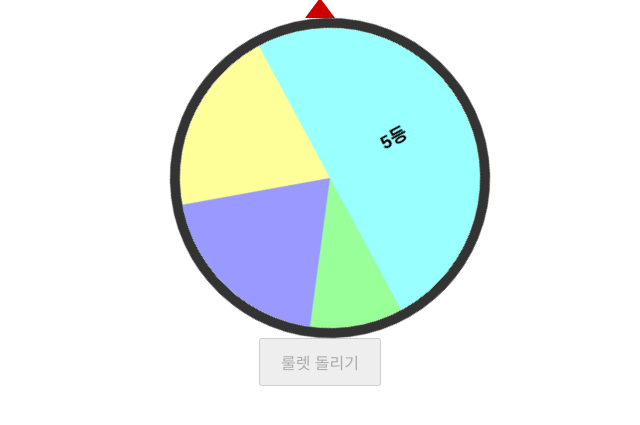
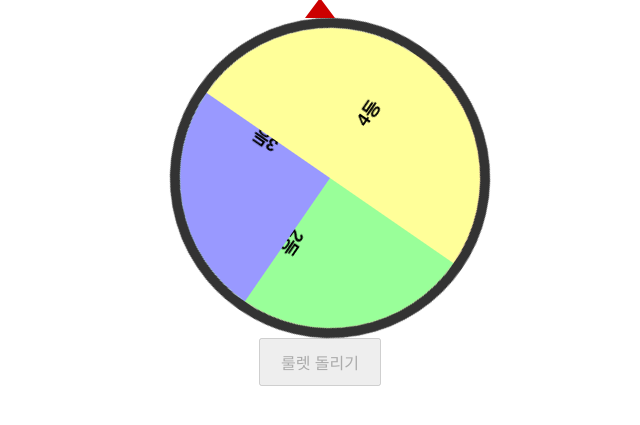
Before and after one commit to kimsungsil1/roulette, a plain HTML site: page index.html in a window 1280 px wide. Both pictures are taken after a click on the button "룰렛 돌리기". Shown: the part 79-504 px from the top of the page, without its empty margins (320-960 px from the left). Drawn offline with Linux system fonts and the light colour scheme.

Commit message:
Update index.html

```diff
--- a/index.html
+++ b/index.html
@@ -2,7 +2,7 @@
 <html lang="ko">
 <head>
   <meta charset="UTF-8">
-  <title>카페듀몽블랑 이벤트 룰렛</title>
+  <title>카페듀몽블랑 룰렛 이벤트</title>
   <style>
     body {
       text-align: center;
@@ -13,6 +13,7 @@
     h1 {
       margin-top: 30px;
     }
+
     #wheelContainer {
       position: relative;
       margin: 0 auto;
@@ -28,53 +29,49 @@
       position: relative;
       overflow: hidden;
       transform-origin: center center;
-      /* 회전이 처음에는 0도로 시작 */
       transform: rotate(0deg);
     }
-    /* 룰렛의 분할 영역(5등분) */
+    /* 룰렛 분할 영역(4등분) */
     .segment {
       position: absolute;
-      width: 150px;   /* 절반 */
+      width: 150px;   /* 지름의 절반 */
       height: 300px;
       top: 0;
-      left: 150px;    /* 중간 지점부터 시작 */
+      left: 150px;    /* 룰렛 중앙 기준으로 시작 */
       transform-origin: left center;
-      /* 필요 시 임의의 배경색으로 구분 */
     }
-    /* 5등까지 총 5개 (72도씩) */
+    /* 각 4칸(90도씩) */
     .seg1 {
       transform: rotate(0deg);
-      background-color: #f99;
+      background-color: #f99; /* 1등 영역 색상 */
     }
     .seg2 {
-      transform: rotate(72deg);
-      background-color: #9f9;
+      transform: rotate(90deg);
+      background-color: #9f9; /* 2등 영역 색상 */
     }
     .seg3 {
-      transform: rotate(144deg);
-      background-color: #99f;
+      transform: rotate(180deg);
+      background-color: #99f; /* 3등 영역 색상 */
     }
     .seg4 {
-      transform: rotate(216deg);
-      background-color: #ff9;
+      transform: rotate(270deg);
+      background-color: #ff9; /* 4등 영역 색상 */
     }
-    .seg5 {
-      transform: rotate(288deg);
-      background-color: #9ff;
-    }
-    /* 각 세그먼트 내부 텍스트도 확인 가능하게(임의 예시) */
+    /* 각 세그먼트 내부 텍스트(등수) */
     .segment span {
       display: block;
       text-align: center;
       padding-top: 130px; /* 세그먼트 가운데쯤 */
       font-weight: bold;
       font-size: 18px;
+      /* 글자 세우고 싶으면 회전 보정 */
+      /* transform: rotate(-45deg); */
     }
 
-    /* 룰렛 위에 고정된 포인터(삼각형) */
+    /* 포인터(삼각형) */
     #pointer {
       position: absolute;
-      top: -20px; /* 룰렛 중심 위에 걸치도록 */
+      top: -20px;
       left: 50%;
       transform: translateX(-50%);
       width: 0;
@@ -91,6 +88,7 @@
       font-size: 16px;
       cursor: pointer;
     }
+
     #result {
       margin-top: 20px;
       font-size: 20px;
@@ -103,17 +101,16 @@
 </head>
 <body>
   <h1>카페듀몽블랑 룰렛 이벤트</h1>
-
-  <!-- 룰렛 컨테이너 (포인터와 룰렛 본체) -->
   <div id="wheelContainer">
+    <!-- 포인터 -->
     <div id="pointer"></div>
+    <!-- 룰렛 본체 -->
     <div id="wheel">
-      <!-- 5개 세그먼트 (1등 ~ 5등) -->
+      <!-- 네 개 세그먼트 (1등 ~ 4등) -->
       <div class="segment seg1"><span>1등</span></div>
       <div class="segment seg2"><span>2등</span></div>
       <div class="segment seg3"><span>3등</span></div>
       <div class="segment seg4"><span>4등</span></div>
-      <div class="segment seg5"><span>5등</span></div>
     </div>
   </div>
 
@@ -122,32 +119,32 @@
   <div id="coupon"></div>
 
   <script>
-    // 각 등수와 당첨 확률, 쿠폰 파일 설정
+    // 각 등수별 정보(이름, 확률, 쿠폰 파일)
     const prizes = [
-      { name: "1등", probability: 1, coupon: "coupon1.pdf" },
-      { name: "2등", probability: 4, coupon: "coupon2.pdf" },
+      { name: "1등", probability: 1,  coupon: "coupon1.pdf" },
+      { name: "2등", probability: 4,  coupon: "coupon2.pdf" },
       { name: "3등", probability: 15, coupon: "coupon3.pdf" },
-      { name: "4등", probability: 30, coupon: "coupon4.pdf" },
-      { name: "5등", probability: 50, coupon: "coupon5.pdf" }
+      { name: "4등", probability: 80, coupon: "coupon4.pdf" }
     ];
 
-    // 확률로 당첨 등수를 결정하는 함수
+    // 확률에 따라 당첨 결과 반환
     function getPrize() {
-      let rand = Math.random() * 100; // 0~100 난수
+      let rand = Math.random() * 100; // 0~100
       let cumulative = 0;
       for (let prize of prizes) {
         cumulative += prize.probability;
         if (rand < cumulative) return prize;
       }
+      // 혹시 분배가 100보다 작으면 마지막으로
       return prizes[prizes.length - 1];
     }
 
-    const wheel = document.getElementById("wheel");
+    const wheel     = document.getElementById("wheel");
     const resultDiv = document.getElementById("result");
     const couponDiv = document.getElementById("coupon");
-    const spinBtn = document.getElementById("spinBtn");
+    const spinBtn   = document.getElementById("spinBtn");
 
-    // 회전 중 애니메이션 시간 (ms)
+    // 회전 애니메이션 시간(ms)
     const SPIN_DURATION = 4000;
 
     spinBtn.addEventListener("click", function() {
@@ -155,42 +152,30 @@
       resultDiv.textContent = "";
       couponDiv.innerHTML = "";
 
-      // 룰렛 위치를 0도로 초기화 (매번 새로 시작)
+      // 매번 룰렛 각도 초기화
       wheel.style.transition = "none";
-      wheel.style.transform = "rotate(0deg)";
+      wheel.style.transform  = "rotate(0deg)";
 
-      // 아주 짧은 시간 뒤(다음 프레임)에 회전 애니메이션 부여
       setTimeout(() => {
-        wheel.style.transition = "transform 4s ease-out";
+        wheel.style.transition = `transform ${SPIN_DURATION/1000}s ease-out`;
 
-        // 당첨 결과 가져오기
+        // 당첨 결과 받기
         const prize = getPrize();
 
-        // 기본 회전각: 5바퀴 이상 돌리고 + 당첨 세그먼트 방향
+        // 룰렛 기본회전(4바퀴 이상) + 당첨칸 위치
         const baseRotation = 360 * 5; // 5바퀴
-        let prizeIndex = prizes.findIndex(p => p.name === prize.name);
+        const prizeIndex   = prizes.findIndex(p => p.name === prize.name);
 
-        // 각 등수별로 분할된 실제 각도 범위 설정(총 360도 / 5 = 72도씩)
-        // 원하시면 세분화 가능합니다
-        const segmentAngles = {
-          "1등": 72,
-          "2등": 72,
-          "3등": 72,
-          "4등": 72,
-          "5등": 72
-        };
-
-        // 당첨 세그먼트 내에서 랜덤하게 약간의 오프셋을 주어
-        // 같은 등급 안에서도 매번 약간 다른 위치에 멈추게 함
-        const offset = Math.random() * segmentAngles[prize.name];
+        // 4분할이므로 각 칸은 90도씩
+        const segmentAngle = 90;
+        // 당첨칸 안에서 약간의 랜덤 오프셋
+        const offset = Math.random() * segmentAngle;
 
         // 최종 회전각
-        const targetAngle = baseRotation
-                            + (prizeIndex * 72)
-                            + offset;
-
+        const targetAngle = baseRotation + (prizeIndex * segmentAngle) + offset;
         wheel.style.transform = `rotate(${targetAngle}deg)`;
 
+        // 애니메이션 끝나면 결과 표시
         setTimeout(() => {
           resultDiv.textContent = `축하합니다! ${prize.name} 당첨!`;
           couponDiv.innerHTML = `<a href="${prize.coupon}" download>당첨 쿠폰 다운로드</a>`;
```
